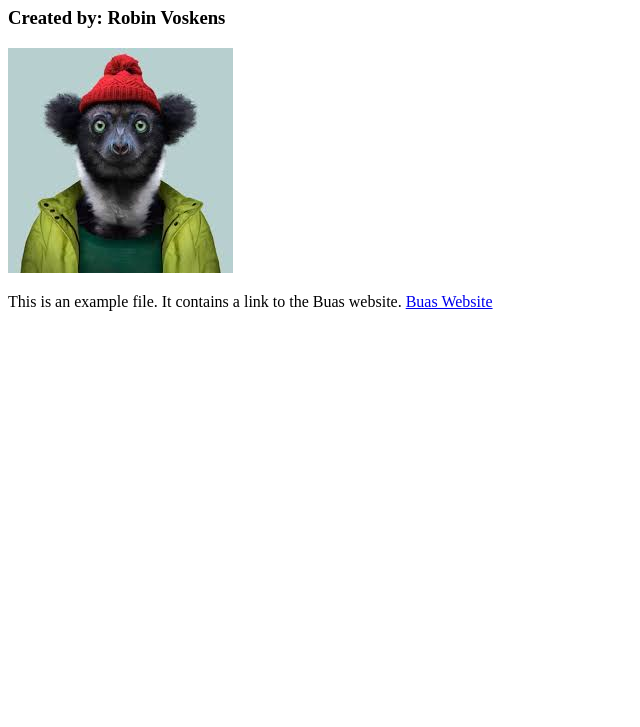
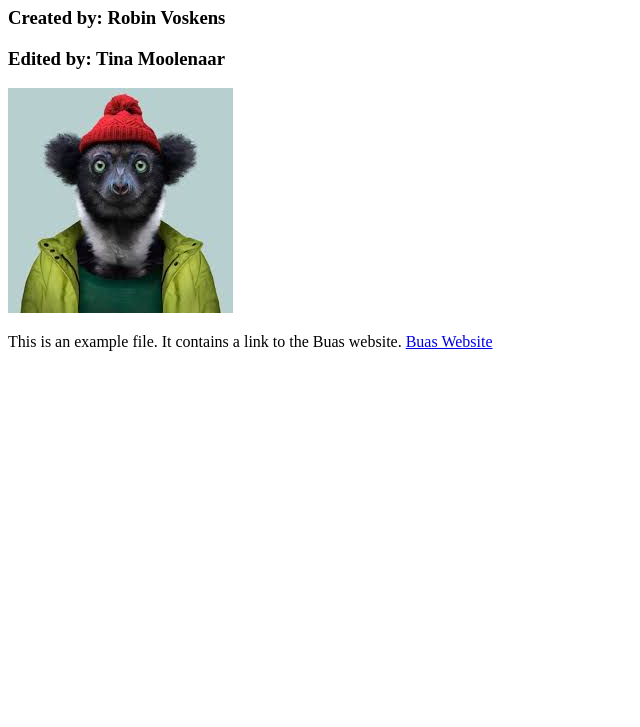
Before and after one commit to glitch-Velizar/prj4-chapter-4, a plain HTML site: page index.html in a window 1280 px wide. Shown: the part 73-800 px from the top of the page, without its empty margins (0-640 px from the left). Drawn offline with Linux system fonts and the light colour scheme.

Commit message:
Update index.html

```diff
--- a/index.html
+++ b/index.html
@@ -8,9 +8,8 @@
 
     <h1>PRJ4 First Assignment</h1>
     <h3>Created by: Robin Voskens</h3>
-
-
-    <img src="images/picture1.jpg" alt="I don't know how I found this">
+  <h3>Edited by: Tina Moolenaar&nbsp;&nbsp;</h3>
+<img src="images/picture1.jpg" alt="I don't know how I found this">
 
 	<p>This is an example file. It contains a link to the Buas website.
 	<a href="https://buas.nl/">Buas Website</a>
```
